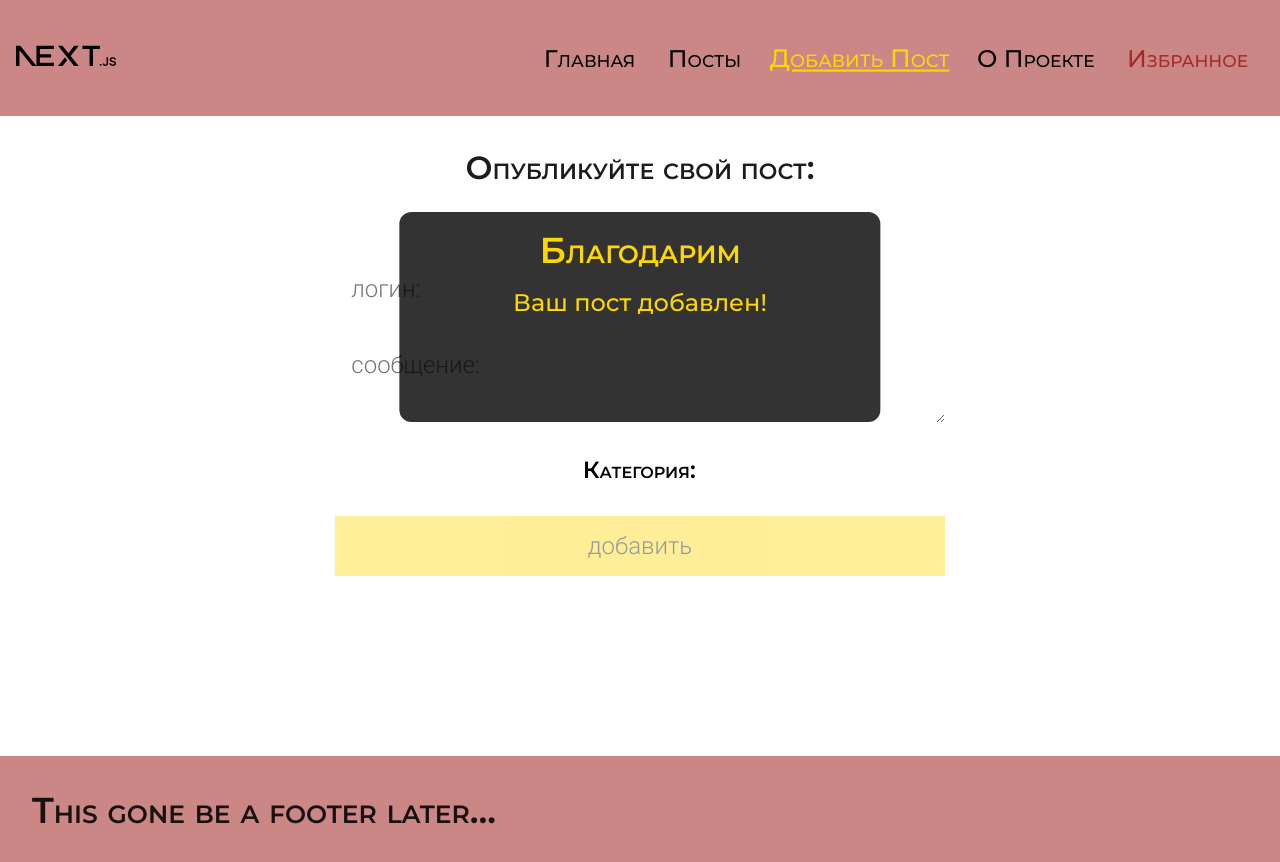
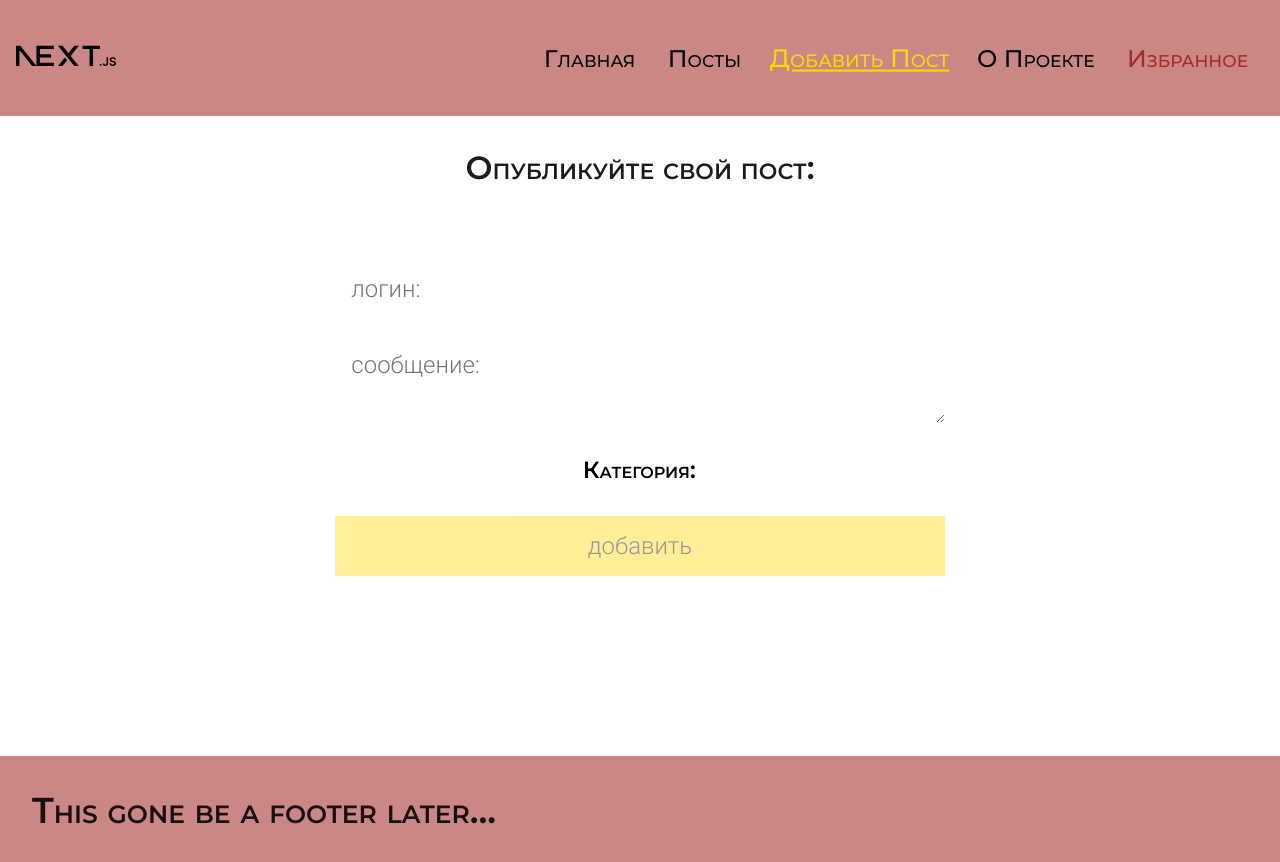
Before and after one commit to rakoth-gri/react-zustand, a Next.js app: page /addPost in a window 1280 px wide. Built offline with nearby package versions, Linux system fonts and the light colour scheme.

Commit message:
media-querries(2st)

```diff
--- a/src/components/AddPostForm.tsx
+++ b/src/components/AddPostForm.tsx
@@ -21,7 +21,7 @@ export const AddPostForm = memo(() => {
 
 	const [post, setPost] = useState<{ [key: string]: string }>({ login: "", msg: "", category: "" });
 	const [error, setError] = useState<{ [key: string]: string }>({ login: " ", msg: " ", category: " " });
-	const [modal, setModal] = useState(true);
+	const [modal, setModal] = useState(false);
 
 	const [addPost, addRemotePost, category] = useStore(
 		(state) => [state.addPost, state.addRemotePost, state.category],
```
